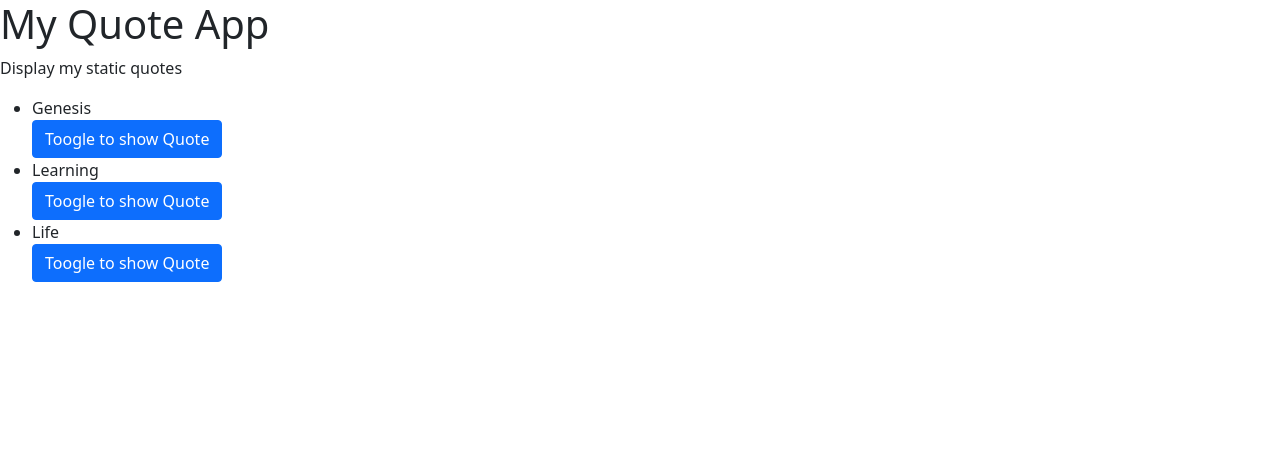
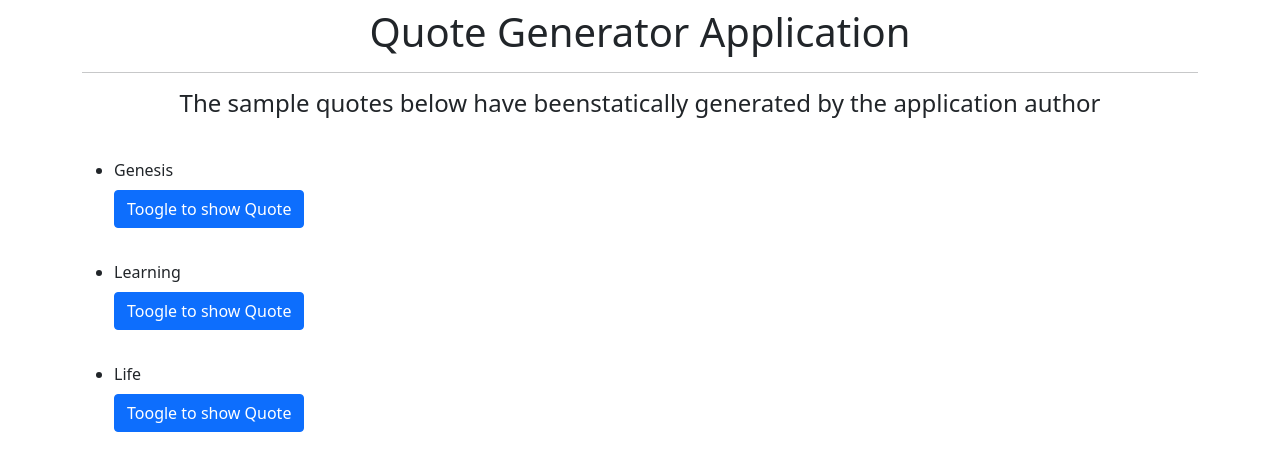
Before and after one commit to kimperria/Quote-App, an Angular app: page / in a window 1280 px wide. Shown: the top 470 px of the page. Built offline with nearby package versions, Linux system fonts and the light colour scheme.

Commit message:
styles components display with bootstrap classes

```diff
--- a/src/app/quote-likes/quote-likes.component.html
+++ b/src/app/quote-likes/quote-likes.component.html
@@ -1,4 +1,11 @@
-<p>
-    "{{quote.say}}" ~ {{quote.author}}
-</p>
-<i class="fas fa-trash" (click)="deleteThisQuote(true)"></i>
+<div class="container container-fluid">
+    <div class="quoteDetails mt-4 pd-2">
+        <p class="text-center">
+            "{{quote.say}}" ~ {{quote.author}}
+        </p>
+    </div>
+    <div class="quoteIcons">
+        <i class="fas fa-trash" (click)="deleteThisQuote(true)"></i>
+    </div>
+
+</div>
--- a/src/app/quote/quote.component.html
+++ b/src/app/quote/quote.component.html
@@ -1,12 +1,18 @@
 
-<div>
-    <h1>My Quote App</h1>
-    <p>Display my static quotes</p>
-    <ul>
-        <div *ngFor="let quote of quotes; let i = index">
-            <li>{{quote.name}}</li>
-            <button (click)="toggleQuoteDetails(i)" class="btn btn-primary">Toogle to show Quote</button>
-            <app-quote-likes *ngIf="quote.showDescription" [quote]="quote" (deleteQuote)='deleteQuote($event,i)'></app-quote-likes>
+<div class="container container-fluid">
+    <h1 class="text-center mt-2">Quote Generator Application</h1>
+    <hr>
+    <div class="row">
+        <h4 class="text-center">The sample quotes below have beenstatically generated by the application author</h4>
+        <div class="col-md-6 col-sm-12">
+            <ul>
+                <div *ngFor="let quote of quotes; let i = index">
+                    <li class="mt-3 pt-3">{{quote.name}}</li>
+                    <button (click)="toggleQuoteDetails(i)" class="btn btn-primary mt-2">Toogle to show Quote</button>
+                    <app-quote-likes *ngIf="quote.showDescription" [quote]="quote" (deleteQuote)='deleteQuote($event,i)'></app-quote-likes>
+                </div>
+            </ul>
         </div>
-    </ul>
+
+    </div>
   </div>
```
